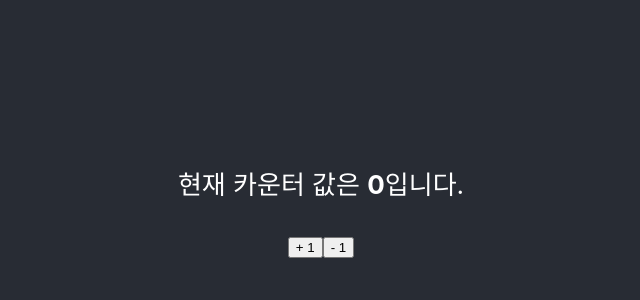
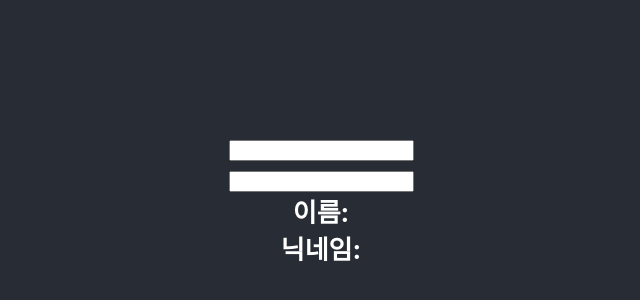
Before and after one commit to JiannKim/hello-react, a React (Create React App) app in the folder hooks-turorial/: page / in a window 1280 px wide. Shown: the part 202-502 px from the top of the page, without its empty margins (319-959 px from the left). Built offline with nearby package versions, Linux system fonts and the light colour scheme.

Commit message:
:memo: 8장 Hooks - 8.3 useReducer
useReducer 적용 Info파일 실행해보기

```diff
--- a/hooks-turorial/src/App.js
+++ b/hooks-turorial/src/App.js
@@ -1,12 +1,11 @@
 import './App.css';
-import React, { useState } from 'react';
-import Counter from './Counter';
+import Info from './Info';
 
 function App() {
   return (
     <div className="App">
       <header className="App-header">
-        <Counter />
+        <Info />
       </header>
     </div>
   );
--- a/hooks-turorial/src/Info.js
+++ b/hooks-turorial/src/Info.js
@@ -1,6 +1,7 @@
 import React, { useReducer } from 'react';
 
 function reducer(state, action) {
+  console.log(...state, 'tmtm');
   return {
     ...state,
     [action.name]: action.value,
@@ -9,13 +10,13 @@ function reducer(state, action) {
 
 const Info = () => {
   const [state, dispatch] = useReducer(reducer, { name: '', nickname: '' });
-  console.log(state);
+  console.log(state, '스테이트');
   const { name, nickname } = state;
   const onChange = (e) => {
     dispatch(e.target);
   };
   return (
-    <div>
+    <>
       <div>
         <input name="name" value={name} onChange={onChange} />
         <br />
@@ -29,7 +30,7 @@ const Info = () => {
           <b>닉네임:</b> {nickname}
         </div>
       </div>
-    </div>
+    </>
   );
 };
 
```
